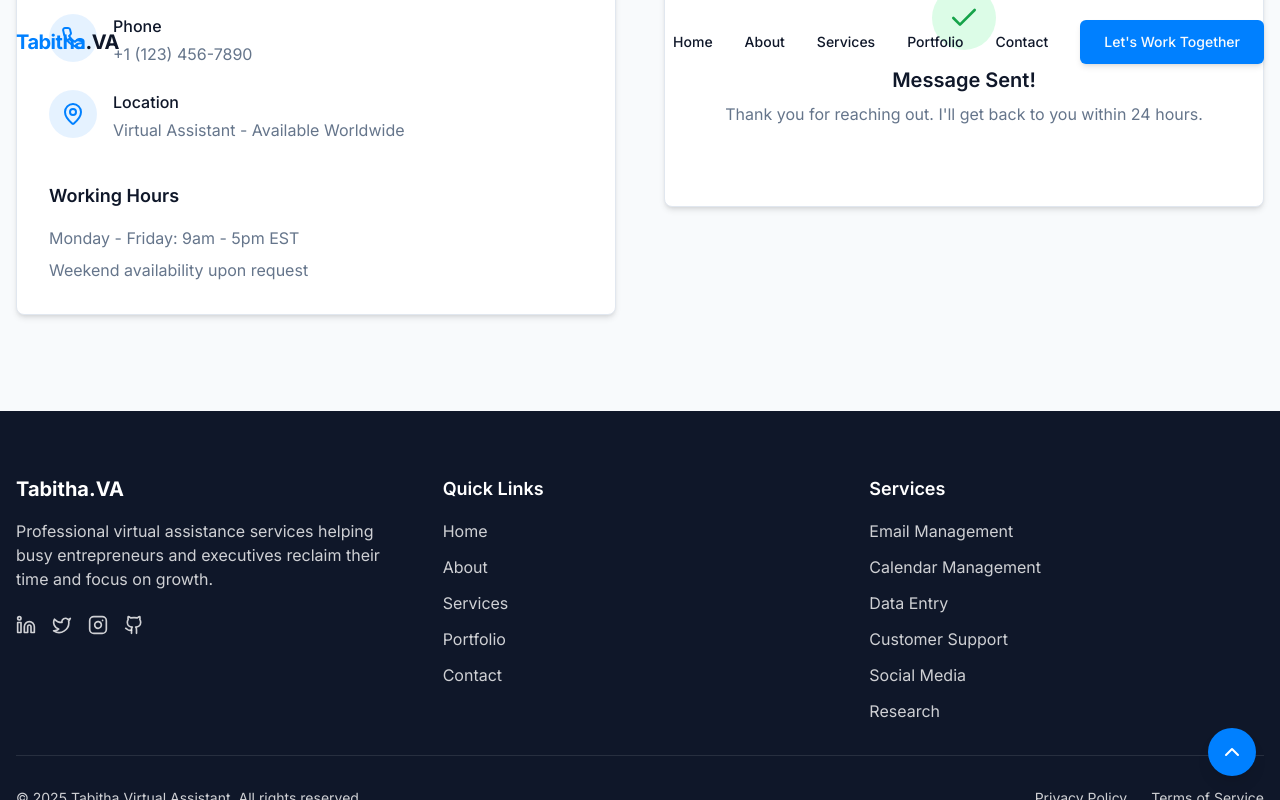
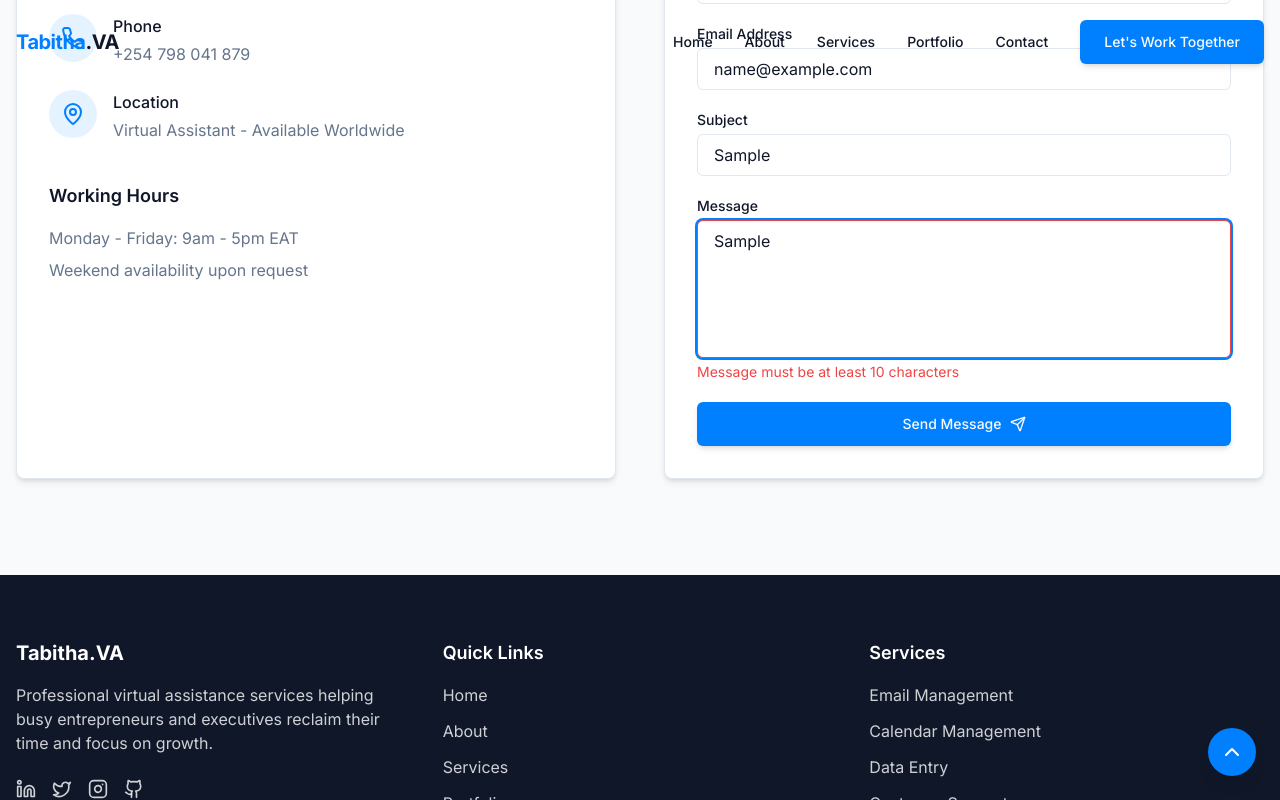
Before and after one commit to TabbyMichael/virtual-portfolio-builder, a React (Vite) app: page / in a window 1280 px wide. Both pictures are taken after typing "Sample", "name@example.com", "Sample", "Sample" into the empty fields and a click on the button "Send Message". Shown: the part 4787-5587 px from the top of the page. Built offline with nearby package versions, Linux system fonts and the light colour scheme.

Commit message:
Fix: Contact form submission
The contact form submission was not working correctly. This commit addresses the issue.

```diff
--- a/src/components/Contact.tsx
+++ b/src/components/Contact.tsx
@@ -1,44 +1,76 @@
 
 import React, { useState } from 'react';
 import { Mail, Phone, MapPin, Send, Check } from 'lucide-react';
+import { useToast } from "@/hooks/use-toast";
+import { z } from "zod";
+import { useForm } from "react-hook-form";
+import { zodResolver } from "@hookform/resolvers/zod";
+
+// Define form validation schema
+const formSchema = z.object({
+  name: z.string().min(2, { message: "Name must be at least 2 characters" }),
+  email: z.string().email({ message: "Please enter a valid email address" }),
+  subject: z.string().min(3, { message: "Subject must be at least 3 characters" }),
+  message: z.string().min(10, { message: "Message must be at least 10 characters" }),
+});
+
+type FormValues = z.infer<typeof formSchema>;
 
 const Contact = () => {
-  const [formState, setFormState] = useState({
-    name: '',
-    email: '',
-    subject: '',
-    message: '',
-  });
-
+  const { toast } = useToast();
   const [isSubmitting, setIsSubmitting] = useState(false);
   const [isSubmitted, setIsSubmitted] = useState(false);
 
-  const handleChange = (e: React.ChangeEvent<HTMLInputElement | HTMLTextAreaElement>) => {
-    const { name, value } = e.target;
-    setFormState(prev => ({ ...prev, [name]: value }));
-  };
+  const {
+    register,
+    handleSubmit,
+    reset,
+    formState: { errors }
+  } = useForm<FormValues>({
+    resolver: zodResolver(formSchema),
+    defaultValues: {
+      name: '',
+      email: '',
+      subject: '',
+      message: ''
+    }
+  });
 
-  const handleSubmit = (e: React.FormEvent) => {
-    e.preventDefault();
+  const onSubmit = async (data: FormValues) => {
     setIsSubmitting(true);
 
-    // Simulate form submission
-    setTimeout(() => {
-      console.log('Form submitted:', formState);
-      setIsSubmitting(false);
+    try {
+      // Simulate API call
+      console.log('Form submitted:', data);
+
+      // Wait for 1.5 seconds to simulate server processing
+      await new Promise(resolve => setTimeout(resolve, 1500));
+
+      // Show success toast
+      toast({
+        title: "Message Sent!",
+        description: "Thank you for reaching out. I'll get back to you within 24 hours.",
+        variant: "default",
+      });
+
+      // Reset form
+      reset();
       setIsSubmitted(true);
-      setFormState({
-        name: '',
-        email: '',
-        subject: '',
-        message: ''
-      });
 
       // Reset success message after 5 seconds
       setTimeout(() => {
         setIsSubmitted(false);
       }, 5000);
-    }, 1500);
+    } catch (error) {
+      // Show error toast
+      toast({
+        title: "Error",
+        description: "There was a problem sending your message. Please try again.",
+        variant: "destructive",
+      });
+    } finally {
+      setIsSubmitting(false);
+    }
   };
 
   return (
@@ -63,8 +95,8 @@ const Contact = () => {
                   </div>
                   <div>
                     <p className="font-medium mb-1">Email</p>
-                    <a href="mailto:hello@tabitha.va" className="text-muted-foreground hover:text-primary transition-colors">
-                      hello@tabitha.va
+                    <a href="mailto:tabbynmichael@gmail.com" className="text-muted-foreground hover:text-primary transition-colors">
+                      tabbynmichael@gmail.com
                     </a>
                   </div>
                 </div>
@@ -75,8 +107,8 @@ const Contact = () => {
                   </div>
                   <div>
                     <p className="font-medium mb-1">Phone</p>
-                    <a href="tel:+11234567890" className="text-muted-foreground hover:text-primary transition-colors">
-                      +1 (123) 456-7890
+                    <a href="tel:+254798041879" className="text-muted-foreground hover:text-primary transition-colors">
+                      +254 798 041 879
                     </a>
                   </div>
                 </div>
@@ -96,7 +128,7 @@ const Contact = () => {
 
               <div className="mt-10">
                 <h4 className="text-lg font-semibold mb-4">Working Hours</h4>
-                <p className="text-muted-foreground mb-2">Monday - Friday: 9am - 5pm EST</p>
+                <p className="text-muted-foreground mb-2">Monday - Friday: 9am - 5pm EAT</p>
                 <p className="text-muted-foreground">Weekend availability upon request</p>
               </div>
             </div>
@@ -117,21 +149,20 @@ const Contact = () => {
                   </p>
                 </div>
               ) : (
-                <form onSubmit={handleSubmit} className="space-y-5">
+                <form onSubmit={handleSubmit(onSubmit)} className="space-y-5">
                   <div>
                     <label htmlFor="name" className="block text-sm font-medium mb-1">
                       Full Name
                     </label>
                     <input
-                      type="text"
                       id="name"
-                      name="name"
-                      value={formState.name}
-                      onChange={handleChange}
-                      className="block w-full rounded-md border border-input px-4 py-2 focus:outline-none focus:ring-2 focus:ring-primary"
+                      {...register('name')}
+                      className={`block w-full rounded-md border ${errors.name ? 'border-red-500' : 'border-input'} px-4 py-2 focus:outline-none focus:ring-2 focus:ring-primary`}
                       placeholder="Your name"
-                      required
                     />
+                    {errors.name && (
+                      <p className="mt-1 text-sm text-red-500">{errors.name.message}</p>
+                    )}
                   </div>
 
                   <div>
@@ -139,15 +170,14 @@ const Contact = () => {
                       Email Address
                     </label>
                     <input
-                      type="email"
                       id="email"
-                      name="email"
-                      value={formState.email}
-                      onChange={handleChange}
-                      className="block w-full rounded-md border border-input px-4 py-2 focus:outline-none focus:ring-2 focus:ring-primary"
+                      {...register('email')}
+                      className={`block w-full rounded-md border ${errors.email ? 'border-red-500' : 'border-input'} px-4 py-2 focus:outline-none focus:ring-2 focus:ring-primary`}
                       placeholder="Your email"
-                      required
                     />
+                    {errors.email && (
+                      <p className="mt-1 text-sm text-red-500">{errors.email.message}</p>
+                    )}
                   </div>
 
                   <div>
@@ -155,15 +185,14 @@ const Contact = () => {
                       Subject
                     </label>
                     <input
-                      type="text"
                       id="subject"
-                      name="subject"
-                      value={formState.subject}
-                      onChange={handleChange}
-                      className="block w-full rounded-md border border-input px-4 py-2 focus:outline-none focus:ring-2 focus:ring-primary"
+                      {...register('subject')}
+                      className={`block w-full rounded-md border ${errors.subject ? 'border-red-500' : 'border-input'} px-4 py-2 focus:outline-none focus:ring-2 focus:ring-primary`}
                       placeholder="What is this regarding?"
-                      required
                     />
+                    {errors.subject && (
+                      <p className="mt-1 text-sm text-red-500">{errors.subject.message}</p>
+                    )}
                   </div>
 
                   <div>
@@ -172,14 +201,14 @@ const Contact = () => {
                     </label>
                     <textarea
                       id="message"
-                      name="message"
-                      value={formState.message}
-                      onChange={handleChange}
+                      {...register('message')}
                       rows={5}
-                      className="block w-full rounded-md border border-input px-4 py-2 focus:outline-none focus:ring-2 focus:ring-primary resize-none"
+                      className={`block w-full rounded-md border ${errors.message ? 'border-red-500' : 'border-input'} px-4 py-2 focus:outline-none focus:ring-2 focus:ring-primary resize-none`}
                       placeholder="Tell me about your project..."
-                      required
                     ></textarea>
+                    {errors.message && (
+                      <p className="mt-1 text-sm text-red-500">{errors.message.message}</p>
+                    )}
                   </div>
 
                   <button
```
